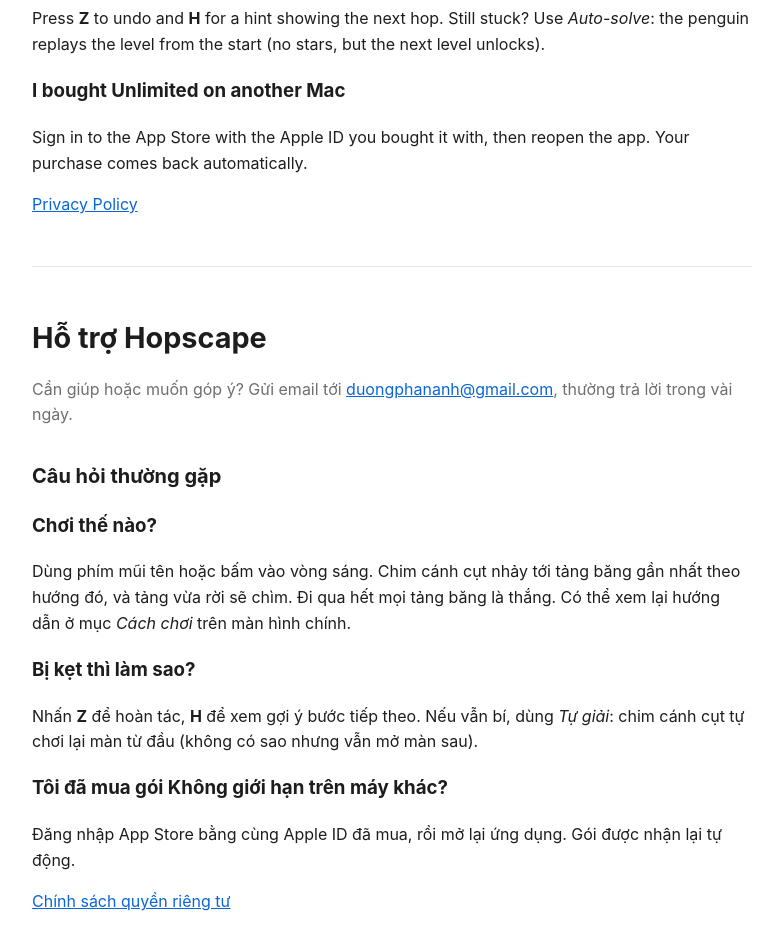
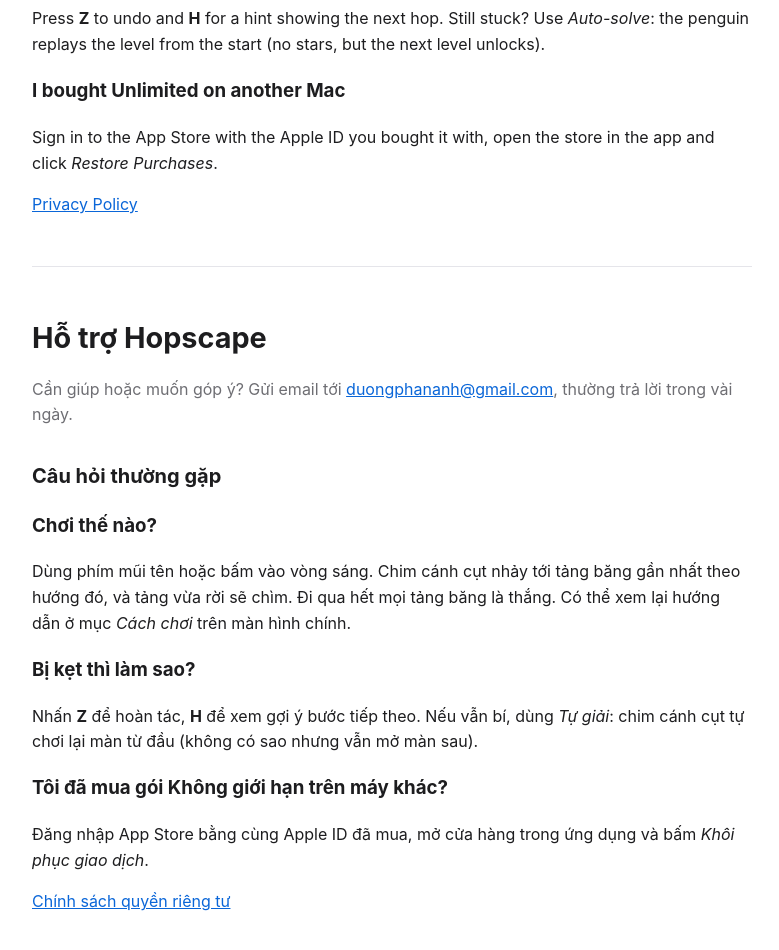
Before and after one commit to DuongPAD/DuongPAD.github.io, a plain HTML site: page hopscape/support/index.html in a window 1280 px wide. Shown: the part 480-1430 px from the top of the page, without its empty margins (248-1027 px from the left). Drawn offline with Linux system fonts and the light colour scheme.

Commit message:
Hopscape support: point to Restore Purchases

```diff
--- a/hopscape/support/index.html
+++ b/hopscape/support/index.html
@@ -40,7 +40,7 @@
 <p>Press <strong>Z</strong> to undo and <strong>H</strong> for a hint showing the next hop. Still stuck? Use <em>Auto-solve</em>: the penguin replays the level from the start (no stars, but the next level unlocks).</p>
 
 <h3>I bought Unlimited on another Mac</h3>
-<p>Sign in to the App Store with the Apple ID you bought it with, then reopen the app. Your purchase comes back automatically.</p>
+<p>Sign in to the App Store with the Apple ID you bought it with, open the store in the app and click <em>Restore Purchases</em>.</p>
 
 <p><a href="../privacy/">Privacy Policy</a></p>
 </section>
@@ -60,7 +60,7 @@
 <p>Nhấn <strong>Z</strong> để hoàn tác, <strong>H</strong> để xem gợi ý bước tiếp theo. Nếu vẫn bí, dùng <em>Tự giải</em>: chim cánh cụt tự chơi lại màn từ đầu (không có sao nhưng vẫn mở màn sau).</p>
 
 <h3>Tôi đã mua gói Không giới hạn trên máy khác?</h3>
-<p>Đăng nhập App Store bằng cùng Apple ID đã mua, rồi mở lại ứng dụng. Gói được nhận lại tự động.</p>
+<p>Đăng nhập App Store bằng cùng Apple ID đã mua, mở cửa hàng trong ứng dụng và bấm <em>Khôi phục giao dịch</em>.</p>
 
 <p><a href="../privacy/">Chính sách quyền riêng tư</a></p>
 </section>
```
